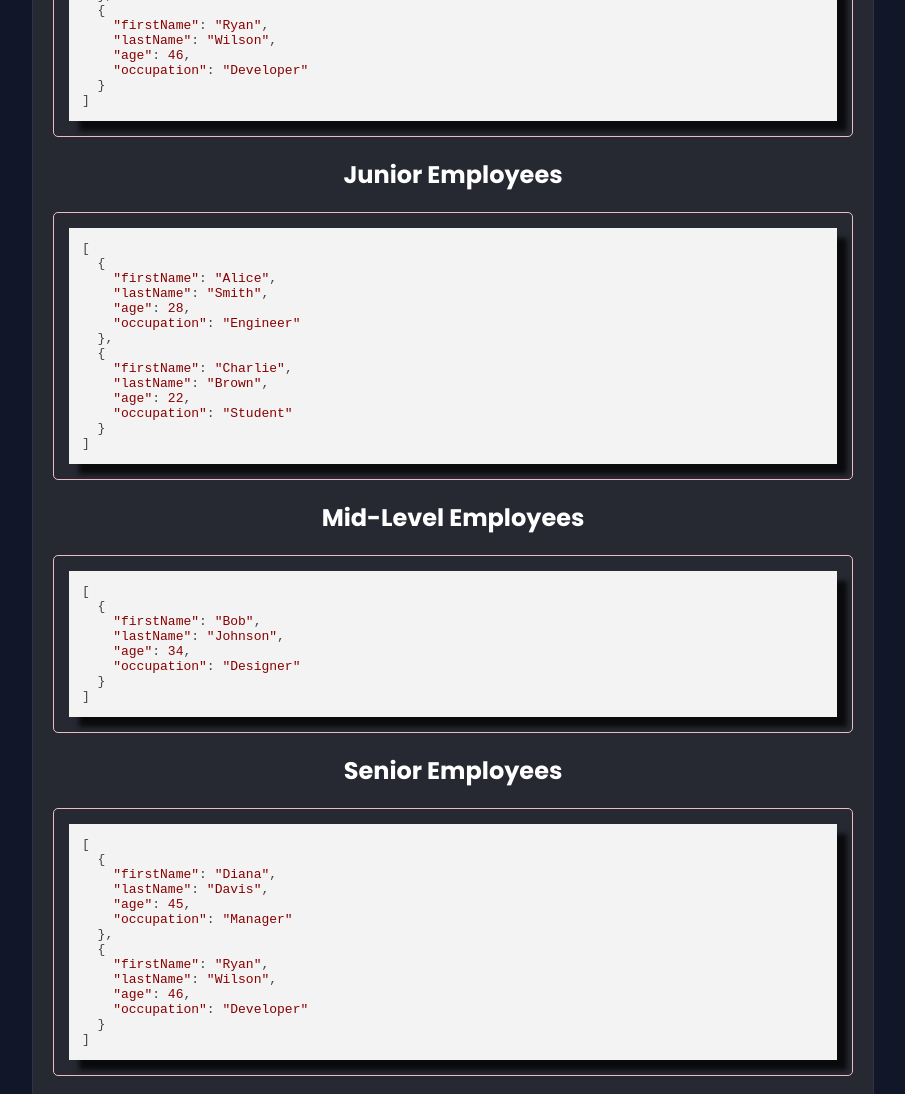
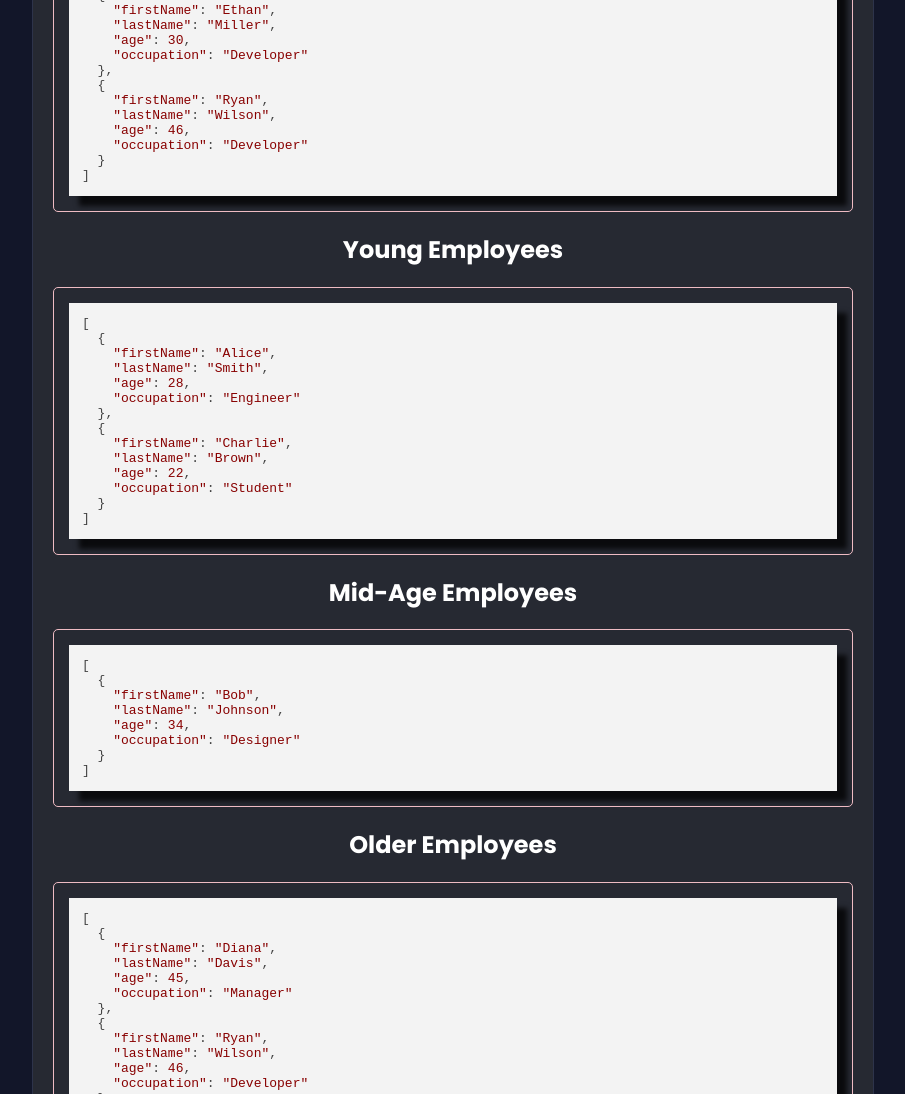
Before and after one commit to RW2023/JavaScriptPractice, a website: page index.html in a window 1280 px wide. Shown: the part 718-1812 px from the top of the page, without its empty margins (187-1092 px from the left). Drawn offline with nearby package versions, Linux system fonts and the light colour scheme.

Commit message:
update titles

```diff
--- a/app.js
+++ b/app.js
@@ -32,19 +32,19 @@ document.addEventListener('DOMContentLoaded', () => {
     JSON.stringify(employees, null, 2) +
     '</code></pre>';
 
-  displayElement.innerHTML += '<h2>Junior Employees</h2>';
+  displayElement.innerHTML += '<h2>Young Employees</h2>';
   displayElement.innerHTML +=
     '<pre><code class="language-javascript">' +
     JSON.stringify(junior, null, 2) +
     '</code></pre>';
 
-  displayElement.innerHTML += '<h2>Mid-Level Employees</h2>';
+  displayElement.innerHTML += '<h2>Mid-Age Employees</h2>';
   displayElement.innerHTML +=
     '<pre><code class="language-javascript">' +
     JSON.stringify(midLevel, null, 2) +
     '</code></pre>';
 
-  displayElement.innerHTML += '<h2>Senior Employees</h2>';
+  displayElement.innerHTML += '<h2>Older Employees</h2>';
   displayElement.innerHTML +=
     '<pre><code class="language-javascript">' +
     JSON.stringify(senior, null, 2) +
--- a/index.html
+++ b/index.html
@@ -18,6 +18,8 @@
     <h1>
       Javascript Practice
     </h1>
+
+    <h2> Data set we are working with</h2>
     <div id="dataDisplay">
 
     </div>
```
